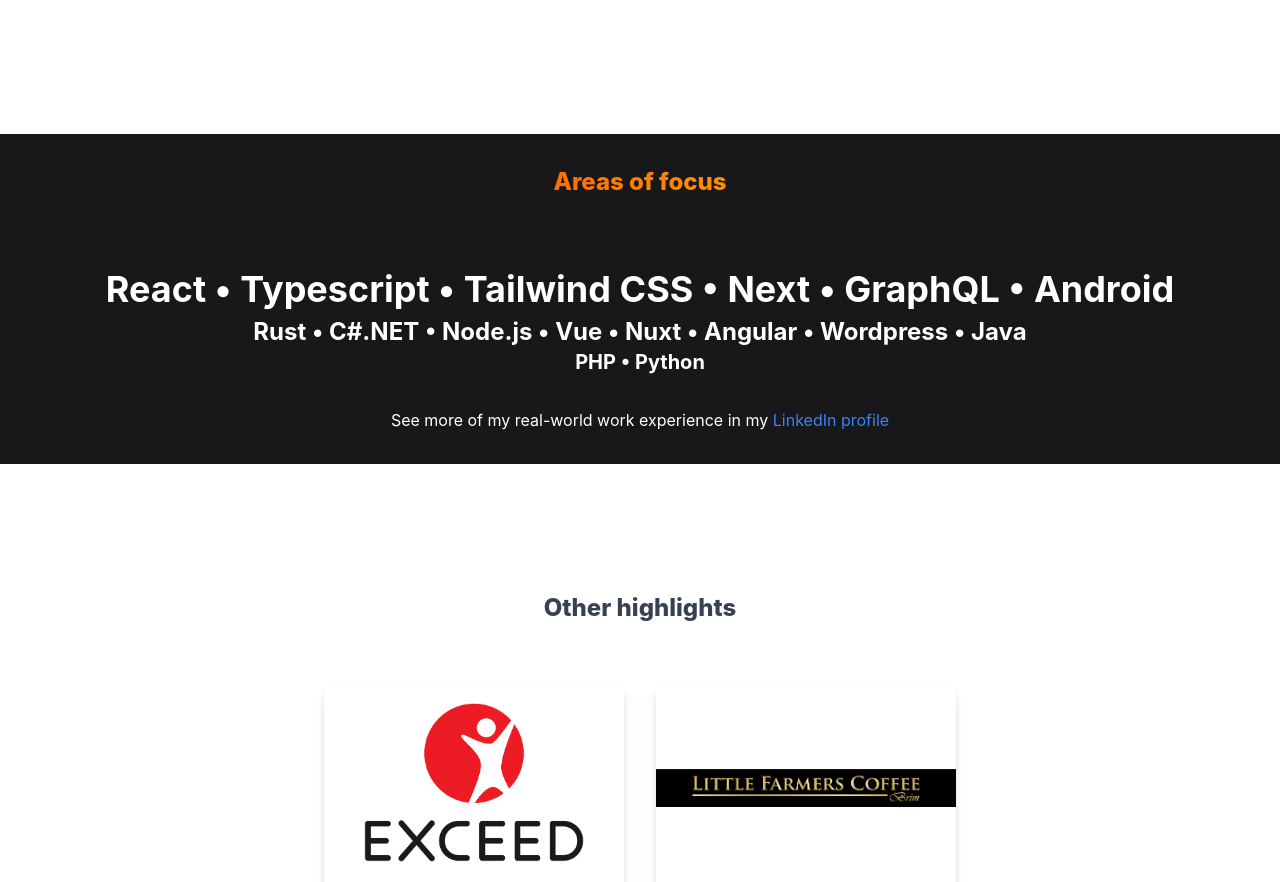
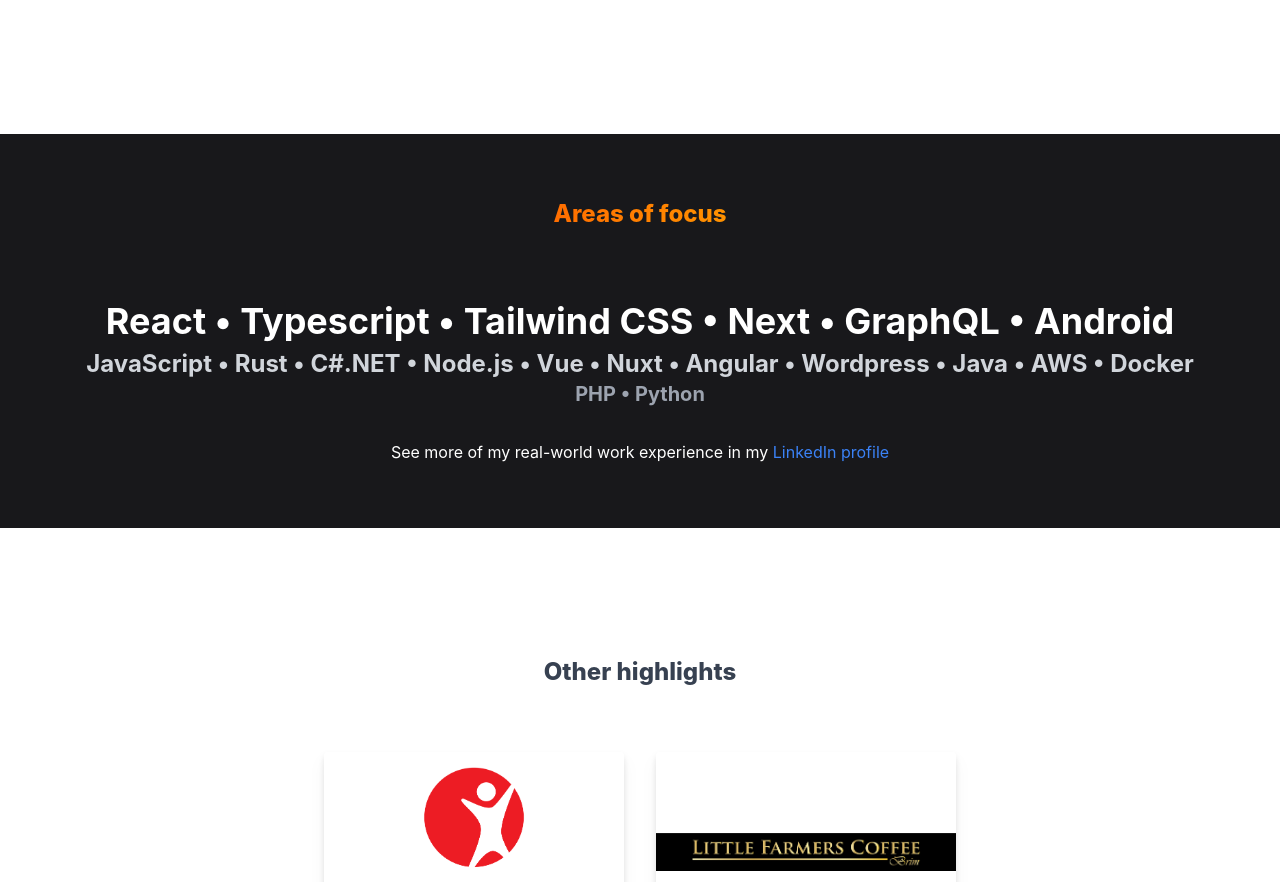
Before and after one commit to lexltc/lexltc-landing-page, a React (Create React App) app: page / in a window 1280 px wide. Shown: the part 1244-2126 px from the top of the page. Built offline with nearby package versions, Linux system fonts and the light colour scheme.

Commit message:
Updated skills

```diff
--- a/src/components/sections/Skills.tsx
+++ b/src/components/sections/Skills.tsx
@@ -14,6 +14,7 @@ const skillsList = {
     },
     tier2: {
         skills: [
+            'JavaScript',
             'Rust',
             'C#.NET',
             'Node.js',
@@ -22,6 +23,8 @@ const skillsList = {
             'Angular',
             'Wordpress',
             'Java',
+            'AWS',
+            'Docker',
         ],
     },
     tier3: {
@@ -31,17 +34,17 @@ const skillsList = {
 
 const Skills = () => {
     return (
-        <div className="w-full bg-zinc-900">
+        <div className="w-full bg-zinc-900 py-8">
             <div className="container mx-auto p-8">
                 <SectionTitle title="Areas of focus" style={gradientText()} />
                 <div className="w-full text-center mb-8">
                     <div className="text-white text-[36px] font-bold">
                         {skillsList.tier1.skills.join(' • ')}
                     </div>
-                    <div className="text-white text-2xl font-bold">
+                    <div className="text-gray-300 text-2xl font-bold">
                         {skillsList.tier2.skills.join(' • ')}
                     </div>
-                    <div className="text-white text-xl font-bold">
+                    <div className="text-gray-400 text-xl font-bold">
                         {skillsList.tier3.skills.join(' • ')}
                     </div>
                 </div>
```
